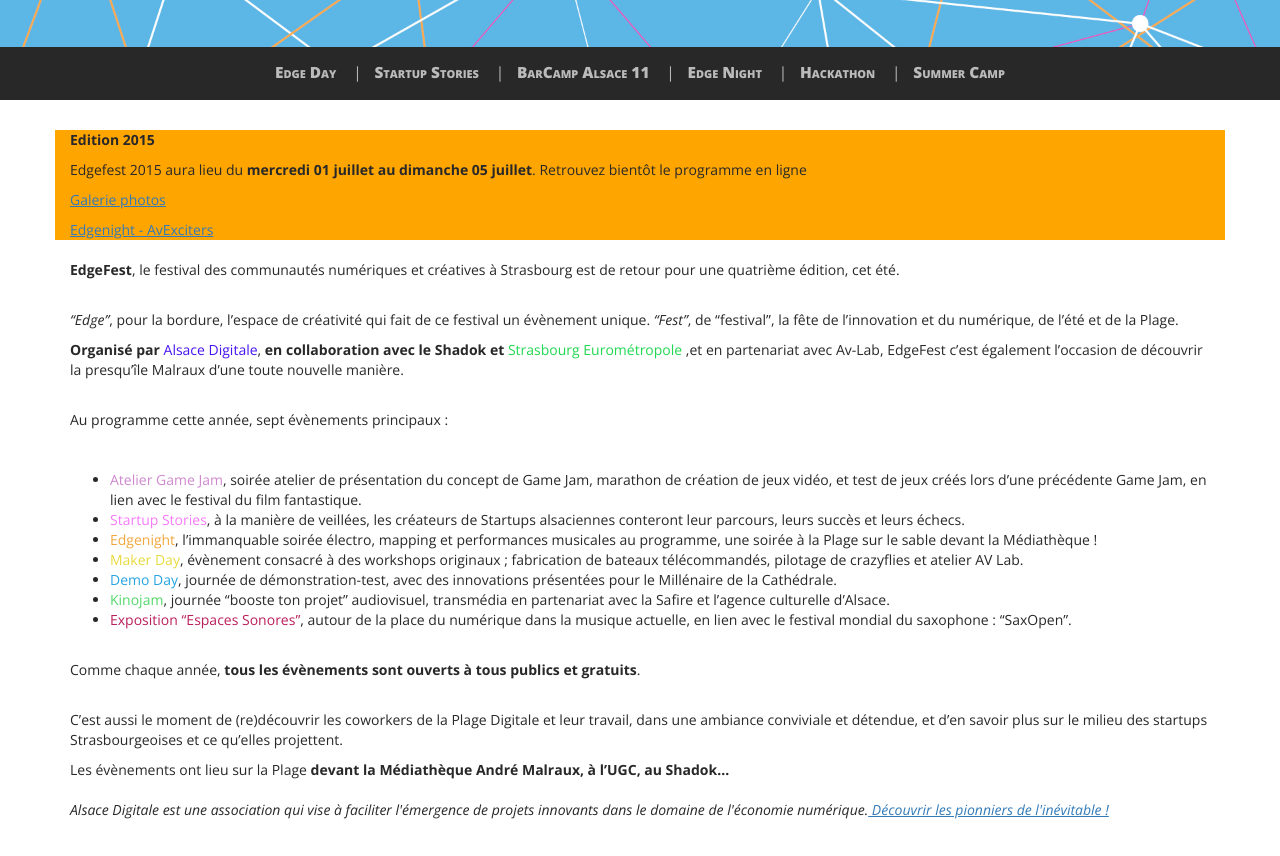
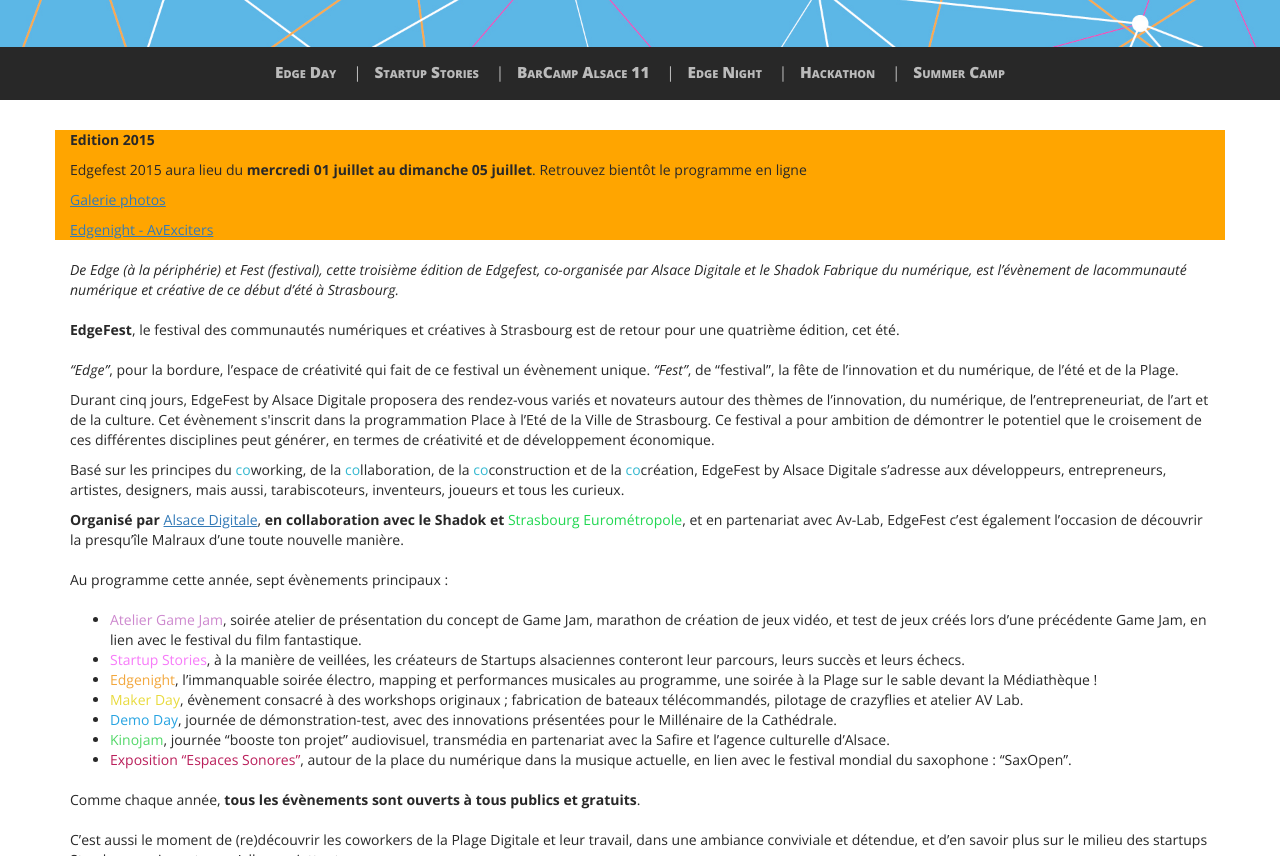
Before and after one commit to AlsaceDigitale/www.edgefest.fr-2019-temporary, a Jekyll site: the page built from index.html, in a window 1280 px wide and 900 px high, scrolled down 453 px, cut to the strip 0-856 px from the top of the window. Built offline with Jekyll 4.4.1, drawn with Linux system fonts in a browser that asks for light colours; nearby versions of some CDN libraries; some web fonts are replaced.

Commit message:
Fix the intro layout

```diff
--- a/_includes/intro.html
+++ b/_includes/intro.html
@@ -12,32 +12,44 @@
         </div>
         <div class="row">
             <div class="col-xs-12">
-                <p style="margin-top:20px;"><b>EdgeFest</b>, le festival des communautés numériques et créatives à Strasbourg est de retour pour une quatrième édition, cet été.</p>
-<br>
-<p><em>“Edge”</em>, pour la bordure, l’espace de créativité qui fait de ce festival un évènement unique.
-<em>“Fest”</em>, de “festival”, la fête de l’innovation et du numérique, de l’été et de la Plage.</p>
-
-<p><b>Organisé par</b> <font color="#4714F0">Alsace Digitale</font>, <b>en collaboration avec le Shadok et</b> <font color="#22D752">Strasbourg Eurométropole</font> ,et en partenariat avec Av-Lab, EdgeFest c’est également l’occasion de découvrir la presqu’île Malraux d’une toute nouvelle manière.</p>
-<br>
-<p>Au programme cette année, sept évènements principaux :</p>
-<br>
-<p><ul>
-<li><font color="#CD88CE">Atelier Game Jam</font>, soirée atelier de présentation du concept de Game Jam, marathon de création de jeux vidéo, et test de jeux créés lors d’une précédente Game Jam, en lien avec le festival du film fantastique.</li>
-<li><font color="#F77AF9">Startup Stories</font>, à la manière de veillées, les créateurs de Startups alsaciennes conteront leur parcours, leurs succès et leurs échecs.</li>
-<li><font color="#F2A73D">Edgenight</font>, l’immanquable soirée électro, mapping et performances musicales au programme, une soirée à la Plage sur le sable devant la Médiathèque !</li>
-<li><font color="#E8DA3D">Maker Day</font>, évènement consacré à des workshops originaux ; fabrication de bateaux télécommandés, pilotage de crazyflies et atelier AV Lab.</li>
-<li><font color="#26A3E1">Demo Day</font>, journée de démonstration-test, avec des innovations présentées pour le Millénaire de la Cathédrale.</li>
-<li><font color="#52D768">Kinojam</font>, journée “booste ton projet” audiovisuel, transmédia en partenariat avec la Safire et l’agence culturelle d’Alsace.</li>
-<li><font color="#BA1F5B">Exposition “Espaces Sonores”</font>, autour de la place du numérique dans la musique actuelle, en lien avec le festival mondial du saxophone : “SaxOpen”.</li>
-</ul></p>
-<br>
-<p>Comme chaque année, <b>tous les évènements sont ouverts à tous publics et gratuits</b>.</p>
-<br>
-<p>C’est aussi le moment de (re)découvrir les coworkers de la Plage Digitale et leur travail, dans une ambiance conviviale et détendue, et d’en savoir plus sur le milieu des startups Strasbourgeoises et ce qu’elles projettent.</p>
-<p>Les évènements ont lieu sur la Plage <b>devant la Médiathèque André Malraux, à l’UGC, au Shadok...</b></p>
+              <p style="margin-top:20px;">
+                <em>De Edge (à la périphérie) et Fest (festival), cette troisième édition de Edgefest, co-organisée par Alsace Digitale et le Shadok Fabrique du numérique,
+                est l’évènement de lacommunauté numérique et créative de ce début d’été à Strasbourg.</em>
+              </p>
+              <p style="margin-top:20px;">
+                <strong>EdgeFest</strong>, le festival des communautés numériques et créatives à Strasbourg est de retour pour une quatrième édition, cet été.
+              </p>
+              <p style="margin-top:20px;">
+                <em>“Edge”</em>, pour la bordure, l’espace de créativité qui fait de ce festival un évènement unique.
+                <em>“Fest”</em>, de “festival”, la fête de l’innovation et du numérique, de l’été et de la Plage.
+              </p>
+              <p>Durant cinq jours, EdgeFest by Alsace Digitale proposera des rendez-vous variés et novateurs autour
+              des thèmes de l’innovation, du numérique, de l’entrepreneuriat, de l’art et de la culture. Cet
+              évènement s'inscrit dans la programmation Place à l’Eté de la Ville de Strasbourg. Ce festival a
+              pour ambition de démontrer le potentiel que le croisement de ces différentes disciplines peut
+              générer, en termes de créativité et de développement économique.</p>
+              <p>Basé sur les principes du <span class="co">co</span>working, de la <span class="co">co</span>llaboration,
+              de la <span class="co">co</span>construction et de la <span class="co">co</span>création, EdgeFest
+              by Alsace Digitale s’adresse aux développeurs, entrepreneurs, artistes, designers, mais aussi,
+              tarabiscoteurs, inventeurs, joueurs et tous les curieux.</p>
+              <p><strong>Organisé par</strong> <a href="http://www.alsacedigitale.org/">Alsace Digitale</a>, <strong>en collaboration avec le Shadok et</strong> <span style="color:#22D752">Strasbourg Eurométropole</span>, et en partenariat avec Av-Lab,
+              EdgeFest c’est également l’occasion de découvrir la presqu’île Malraux d’une toute nouvelle manière.</p>
+              <p style="margin-top:20px;">Au programme cette année, sept évènements principaux :</p>
+              <ul style="margin-top:20px;">
+                <li><span style="color: #CD88CE;">Atelier Game Jam</span>, soirée atelier de présentation du concept de Game Jam, marathon de création de jeux vidéo, et test de jeux créés lors d’une précédente Game Jam, en lien avec le festival du film fantastique.</li>
+                <li><span style="color: #F77AF9;">Startup Stories</span>, à la manière de veillées, les créateurs de Startups alsaciennes conteront leur parcours, leurs succès et leurs échecs.</li>
+                <li><span style="color: #F2A73D;">Edgenight</span>, l’immanquable soirée électro, mapping et performances musicales au programme, une soirée à la Plage sur le sable devant la Médiathèque !</li>
+                <li><span style="color: #E8DA3D;">Maker Day</span>, évènement consacré à des workshops originaux ; fabrication de bateaux télécommandés, pilotage de crazyflies et atelier AV Lab.</li>
+                <li><span style="color: #26A3E1;">Demo Day</span>, journée de démonstration-test, avec des innovations présentées pour le Millénaire de la Cathédrale.</li>
+                <li><span style="color: #52D768;">Kinojam</span>, journée “booste ton projet” audiovisuel, transmédia en partenariat avec la Safire et l’agence culturelle d’Alsace.</li>
+                <li><span style="color: #BA1F5B;">Exposition “Espaces Sonores”</span>, autour de la place du numérique dans la musique actuelle, en lien avec le festival mondial du saxophone : “SaxOpen”.</li>
+              </ul>
+              <p style="margin-top:20px;">Comme chaque année, <strong>tous les évènements sont ouverts à tous publics et gratuits</strong>.</p>
+              <p style="margin-top:20px;">C’est aussi le moment de (re)découvrir les coworkers de la Plage Digitale et leur travail, dans une ambiance conviviale et détendue, et d’en savoir plus sur le milieu des startups Strasbourgeoises et ce qu’elles projettent.</p>
+              <p>Les évènements ont lieu sur la Plage <strong>devant la Médiathèque André Malraux, à l’UGC, au Shadok...</strong></p>
             </div>
             <div class="col-xs-12">
-            <p style="margin-top:20px;"><em>Alsace Digitale est une association qui vise à faciliter l'émergence de projets innovants dans le domaine de l'économie numérique.<a href="http://www.alsacedigitale.org/"> Découvrir les pionniers de l'inévitable !</a></em></p>
+              <p style="margin-top:20px;"><em>Alsace Digitale est une association qui vise à faciliter l'émergence de projets innovants dans le domaine de l'économie numérique.<a href="http://www.alsacedigitale.org/"> Découvrir les pionniers de l'inévitable !</a></em></p>
             </div>
         </div>
         <div class="row">
```
